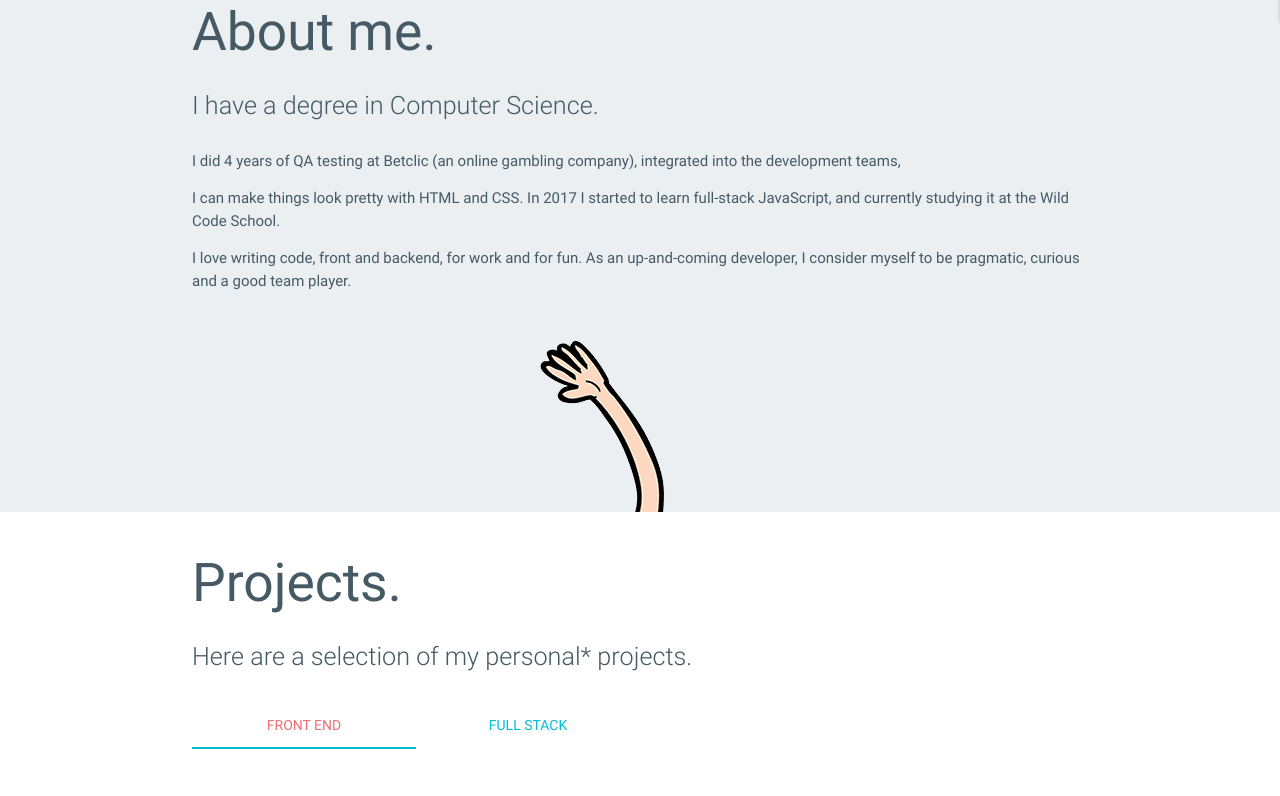
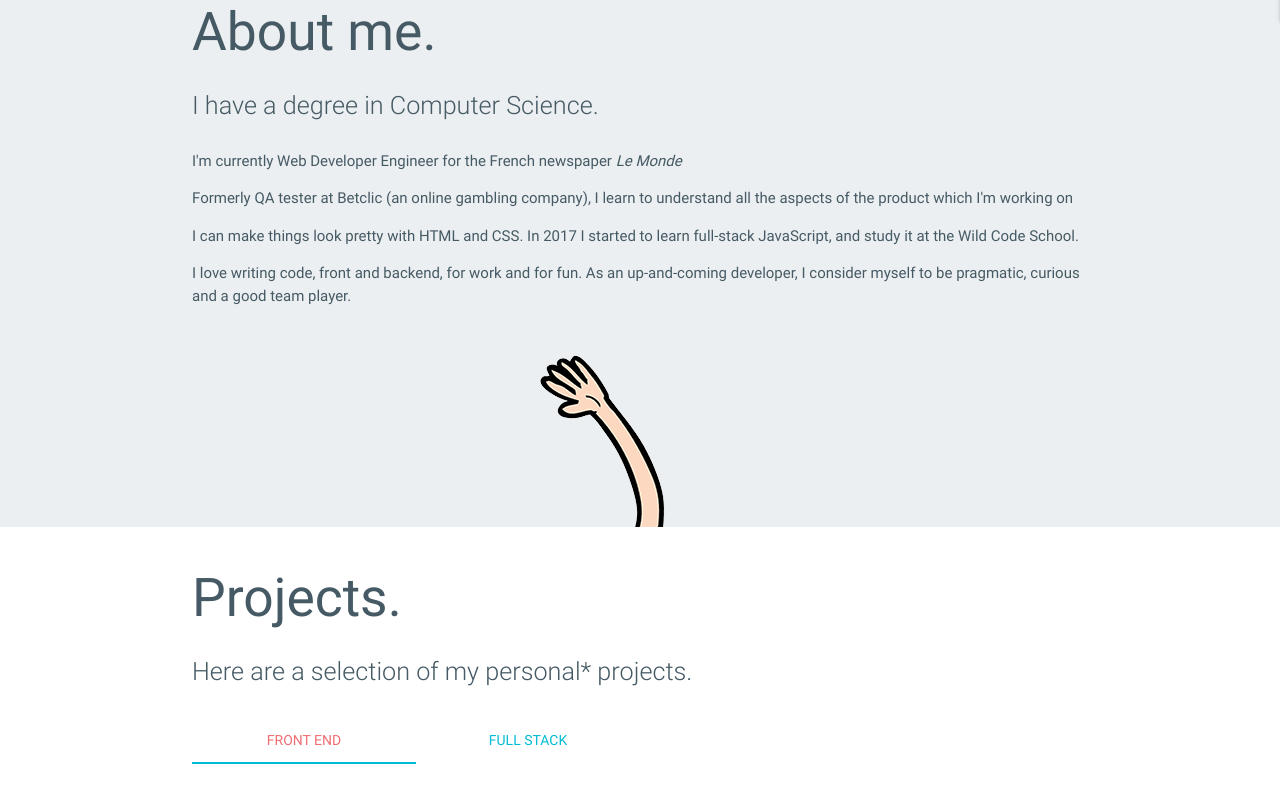
Before and after one commit to eddyte/eddyte.github.io, a plain HTML site: page index.html in a window 1280 px wide. Shown: the part 839-1635 px from the top of the page. Drawn offline with nearby package versions, Linux system fonts and the light colour scheme.

Commit message:
edit text & contact form

```diff
--- a/index.html
+++ b/index.html
@@ -71,8 +71,9 @@
             <div class="row container">
               <h2 class="header">About me.</h2>
               <p class="flow-text">I have a degree in Computer Science.</p>
-                <p>I did 4 years of QA testing at Betclic (an online gambling company), integrated into the development teams,</p>
-                <p>I can make things look pretty with HTML and CSS. In 2017 I started to learn full-stack JavaScript, and currently studying it at the Wild Code School.</p>
+              <p>I'm currently Web Developer Engineer for the French newspaper <i>Le Monde</i> </p>
+                <p>Formerly QA tester at Betclic (an online gambling company), I learn to understand all the aspects of the product which I'm working on</p>
+                <p>I can make things look pretty with HTML and CSS. In 2017 I started to learn full-stack JavaScript, and study it at the Wild Code School.</p>
                 <p> I love writing code, front and backend, for work and for fun. As an up-and-coming developer, I consider myself to be pragmatic, curious and a good team player. </p>
             </div>
             <div class="wave"></div>
--- a/js/main.js
+++ b/js/main.js
@@ -31,7 +31,7 @@ $(document).ready(function(){
       });
 
     // CONTACT
-    var name = String.fromCharCode(113,101,101,107,108,101);
+    var name = "xrgobzll";
 
     // SUBMIT
     $('#contact-form').submit(function(event) {
```
